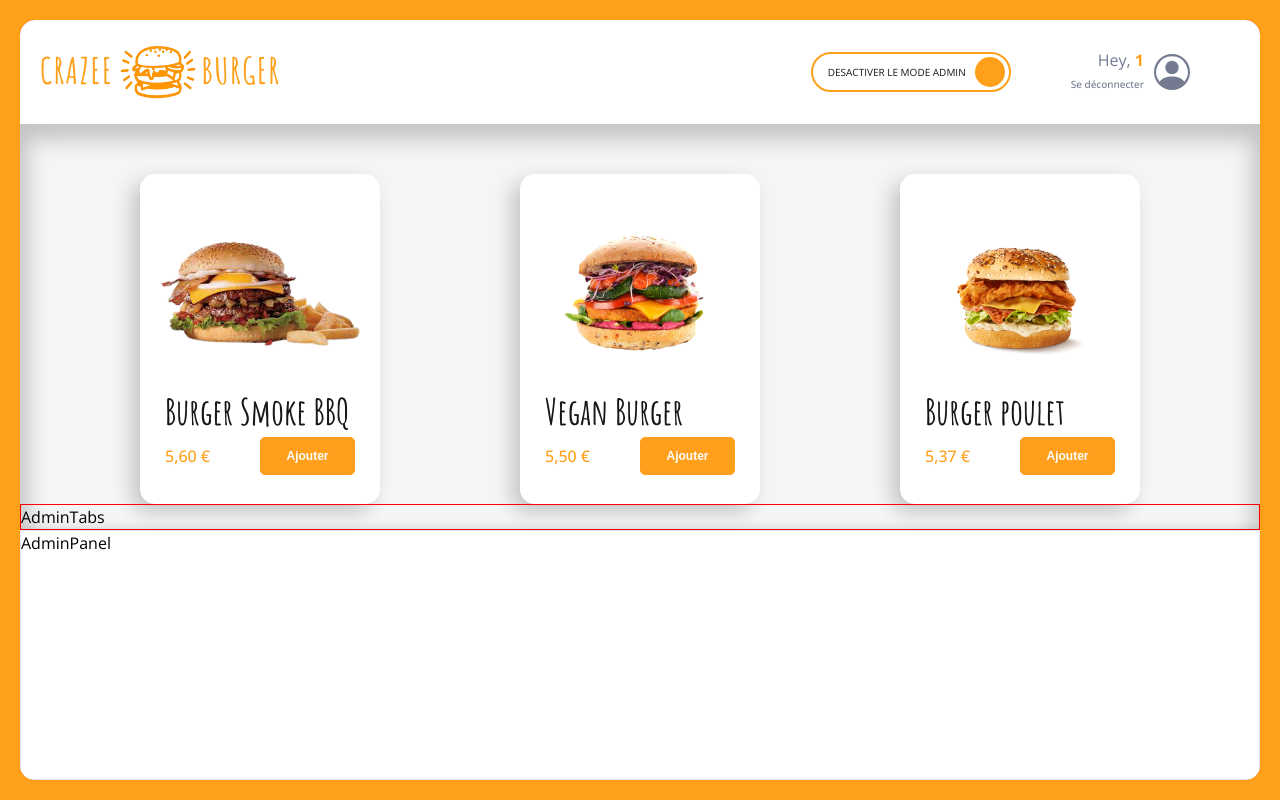
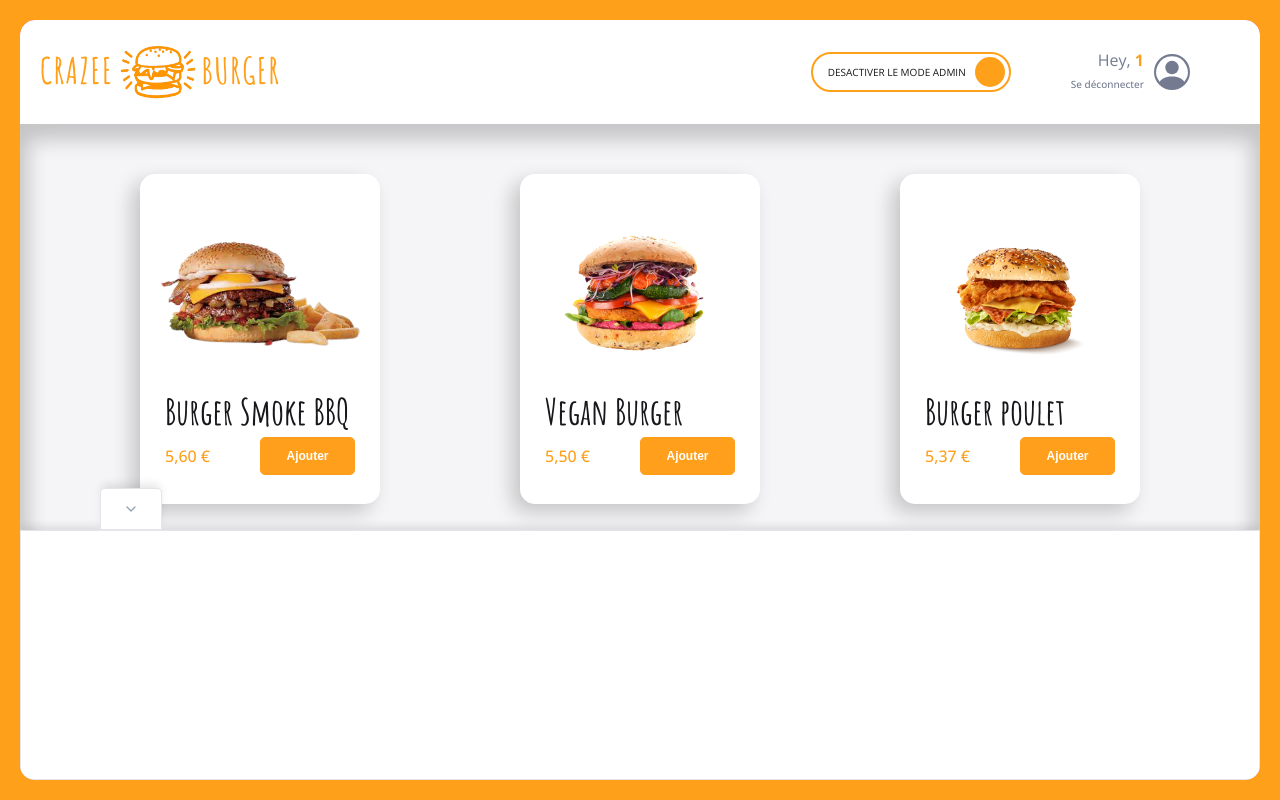
Before and after one commit to OpcMarc-Olivier/crazy-burger2, a React (Vite) app: page /order/1 in a window 1280 px wide. Built offline with nearby package versions, Linux system fonts and the light colour scheme; grey boxes are pictures that could not be loaded.

Commit message:
💄 F07: ADMIN > Tabs > Add Tab

```diff
--- a/src/components/pages/orderPage/Main/Admin/AdminPanel.jsx
+++ b/src/components/pages/orderPage/Main/Admin/AdminPanel.jsx
@@ -3,7 +3,7 @@ import styled from "styled-components";
 import { theme } from "../../../../../assets/theme";
 
 function AdminPanel() {
-    return <AdminPanelStyled>AdminPanel</AdminPanelStyled>;
+    return <AdminPanelStyled></AdminPanelStyled>;
 }
 const AdminPanelStyled = styled.div`
     height: 250px;
--- a/src/components/pages/orderPage/Main/Admin/AdminTabs.jsx
+++ b/src/components/pages/orderPage/Main/Admin/AdminTabs.jsx
@@ -1,12 +1,19 @@
 import React from "react";
+import { FiChevronDown } from "react-icons/fi";
 import styled from "styled-components";
+import Tab from "../../../../reusable-ui/Tab.jsx";
 
 function AdminTabs() {
-    return <AdminTabsStyled>AdminTabs</AdminTabsStyled>;
+    return (
+        <AdminTabsStyled>
+            <Tab Icon={<FiChevronDown />} />
+        </AdminTabsStyled>
+    );
 }
 
 const AdminTabsStyled = styled.div`
-    border: 1px solid red;
+    display: flex;
+    padding: 0 20px;
 `;
 
 export default AdminTabs;
--- /dev/null
+++ b/src/components/reusable-ui/Tab.jsx
@@ -0,0 +1,52 @@
+import React from "react";
+import styled from "styled-components";
+import { theme } from "../../assets/theme";
+
+function Tab({ Icon }) {
+    return (
+        <TabStyled>
+            <div className="icon">{Icon}</div>
+        </TabStyled>
+    );
+}
+
+const TabStyled = styled.button`
+    height: 43px;
+    padding: 0 22px;
+
+    display: flex;
+    justify-content: center;
+    align-items: center;
+
+    cursor: pointer;
+
+    position: relative;
+    left: 5%;
+    top: 1px;
+
+    // fonts
+    font-size: ${theme.fonts.size.P0};
+    color: ${theme.colors.greySemiDark};
+
+    background: ${theme.colors.white};
+    box-shadow: ${theme.shadows.subtle};
+
+    // border
+    border-width: 1px 1px 2px 1px;
+    border-style: solid;
+    border-color: ${theme.colors.greyLight};
+
+    // border-radius
+    border-radius: ${theme.borderRadius.round};
+    border-bottom-right-radius: 0px;
+    border-bottom-left-radius: 0px;
+
+    &:hover {
+        border-bottom: 2px solid ${theme.colors.white};
+    }
+
+    .icon {
+        display: flex;
+    }
+`;
+export default Tab;
--- a/src/index.css
+++ b/src/index.css
@@ -17,6 +17,7 @@ body {
     margin: 0;
     padding: 0;
     font-family: "Open Sans", sans-serif;
+    box-sizing: border-box;
 }
 h1,
 h2,
```
